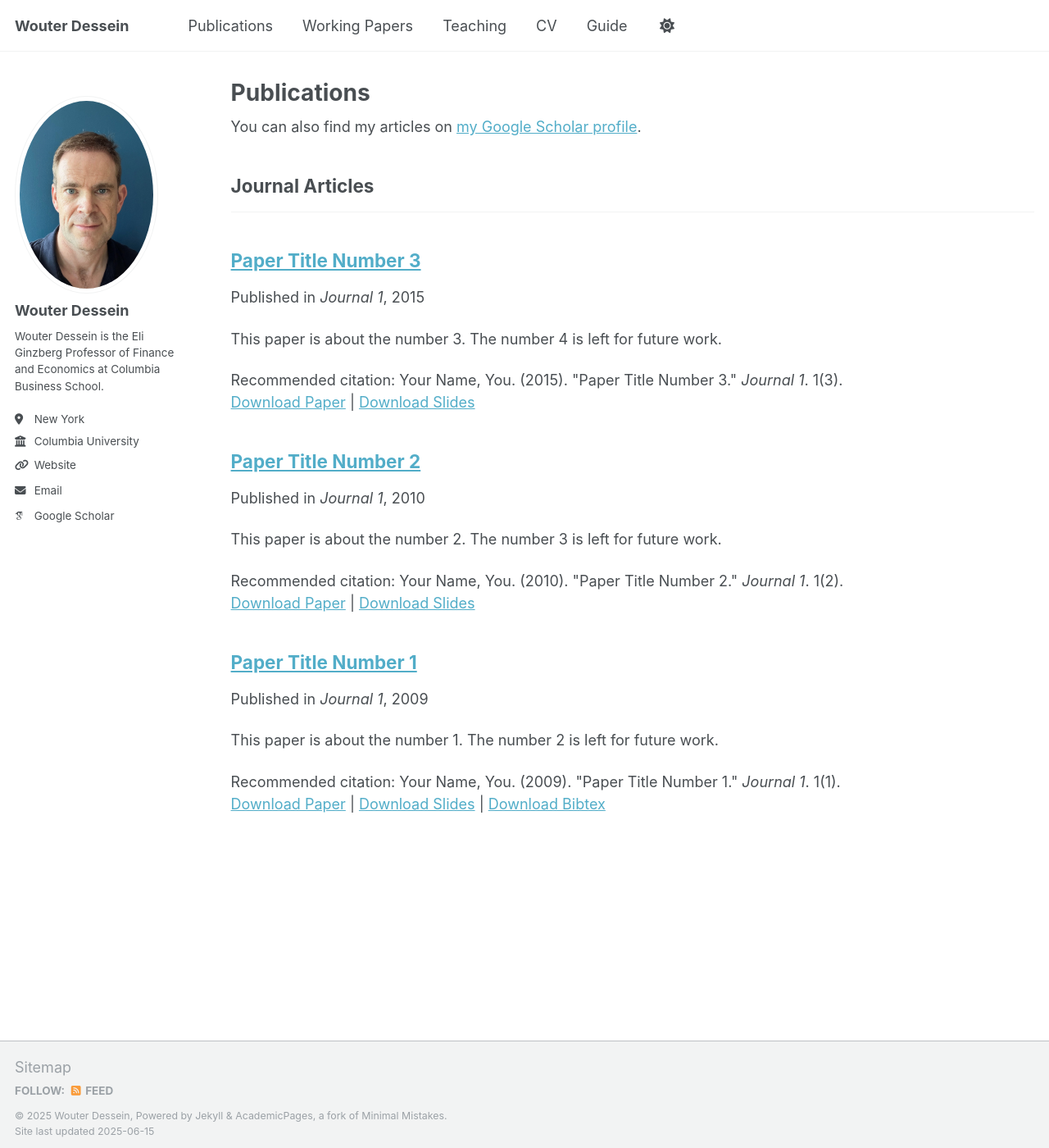
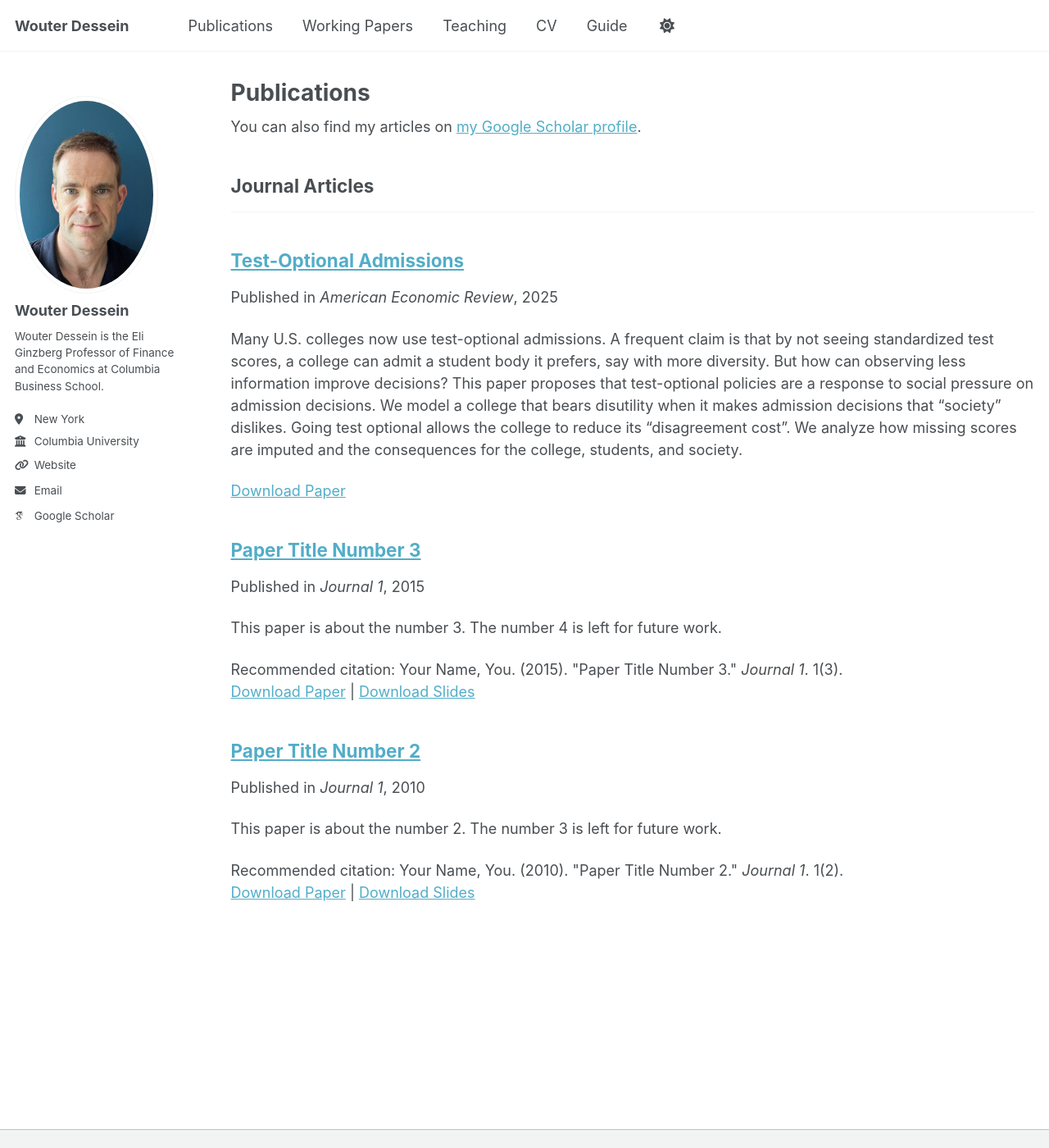
Before and after one commit to wd2179/wd2179.github.io, a Jekyll site: the page built from _pages/publications.html, in a window 1280 px wide and 1400 px high. Shown: the whole window at 82% size. Built offline with Jekyll 4.4.1, drawn with Linux system fonts in a browser that asks for light colours; some web fonts are replaced.

Commit message:
test-optional publication

```diff
--- a/_publications/2009-10-01-paper-title-number-1.md
+++ b/_publications/2009-10-01-paper-title-number-1.md
@@ -1,14 +1,13 @@
 ---
-title: "Paper Title Number 1"
+title: "Test-Optional Admissions"
 collection: publications
 category: manuscripts
-permalink: /publication/2009-10-01-paper-title-number-1
-excerpt: 'This paper is about the number 1. The number 2 is left for future work.'
-date: 2009-10-01
-venue: 'Journal 1'
+permalink: https://arxiv.org/abs/2304.07551
+excerpt: 'Many U.S. colleges now use test-optional admissions. A frequent claim is that by not seeing standardized test scores, a college can admit a student body it prefers, say with more diversity. But how can observing less information improve decisions? This paper proposes that test-optional policies are a response to social pressure on admission decisions. We model a college that bears disutility when it makes admission decisions that "society" dislikes. Going test optional allows the college to reduce its "disagreement cost". We analyze how missing scores are imputed and the consequences for the college, students, and society.'
+date: 2025-06-09
+venue: 'American Economic Review'
 slidesurl: 'http://academicpages.github.io/files/slides1.pdf'
-paperurl: 'http://academicpages.github.io/files/paper1.pdf'
-bibtexurl: 'http://academicpages.github.io/files/bibtex1.bib'
-citation: 'Your Name, You. (2009). &quot;Paper Title Number 1.&quot; <i>Journal 1</i>. 1(1).'
+paperurl: 'https://arxiv.org/abs/2304.07551'
+
 ---
 The contents above will be part of a list of publications, if the user clicks the link for the publication than the contents of section will be rendered as a full page, allowing you to provide more information about the paper for the reader. When publications are displayed as a single page, the contents of the above "citation" field will automatically be included below this section in a smaller font.
```
